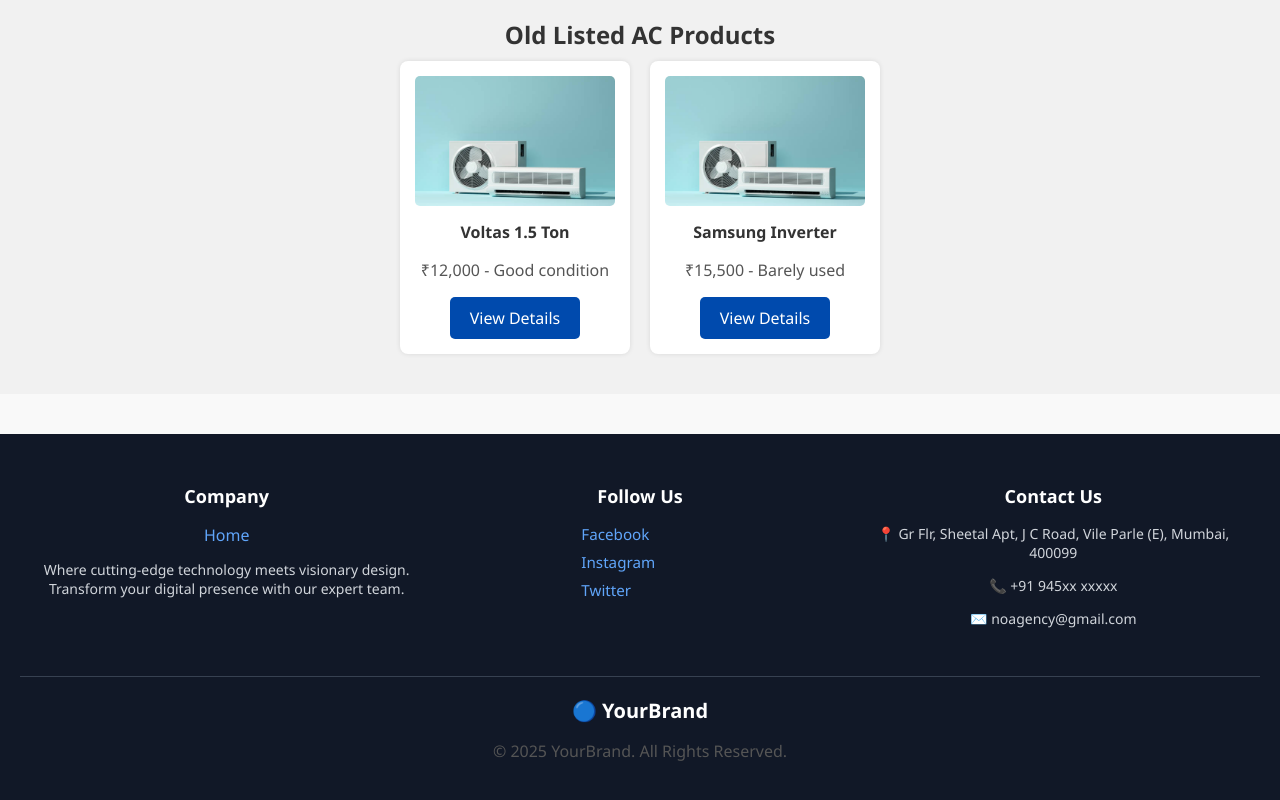
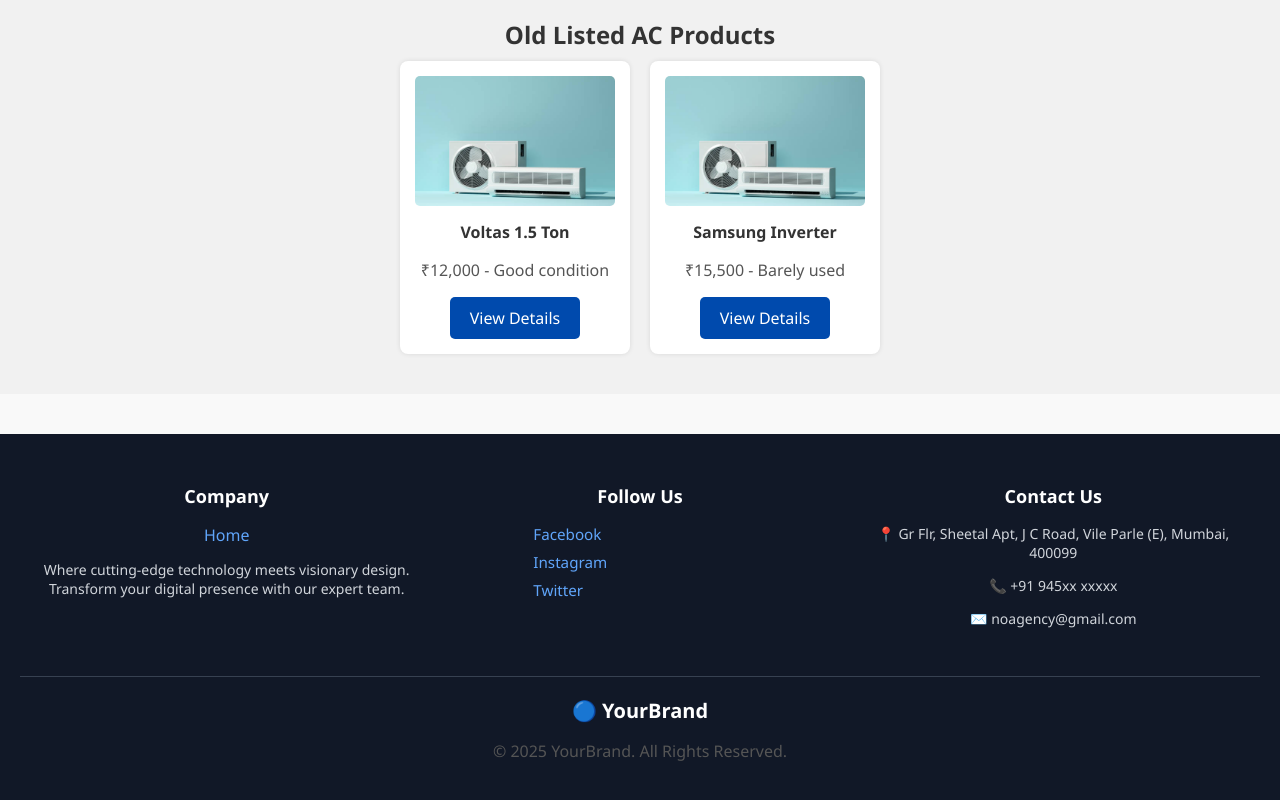
Before and after one commit to bhavya-j231/ac-website, a website: page views/index.html in a window 1280 px wide. Shown: the part 821-1621 px from the top of the page. Drawn offline with Linux system fonts and the light colour scheme; files that its build step writes are made by us from their sources; files whose address does not match are found by name.

Commit message:
improved ui

```diff
--- a/public/styles/style.css
+++ b/public/styles/style.css
@@ -336,7 +336,7 @@
   color: #ffffff;
 }
 .footer-details {
-  margin-left: 8rem;
+  margin-left: 5rem;
 }
 
 /* Responsive */
```
